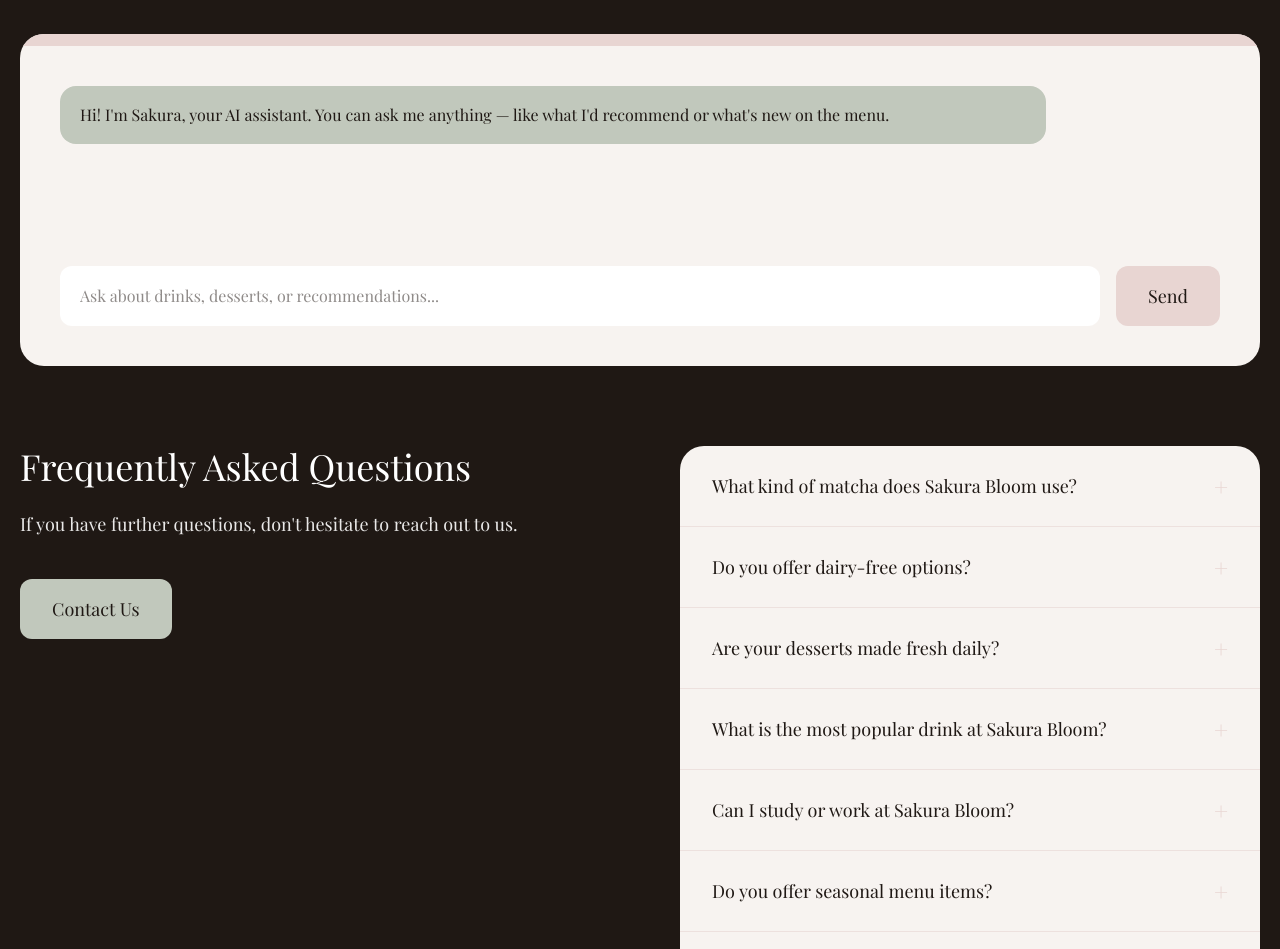
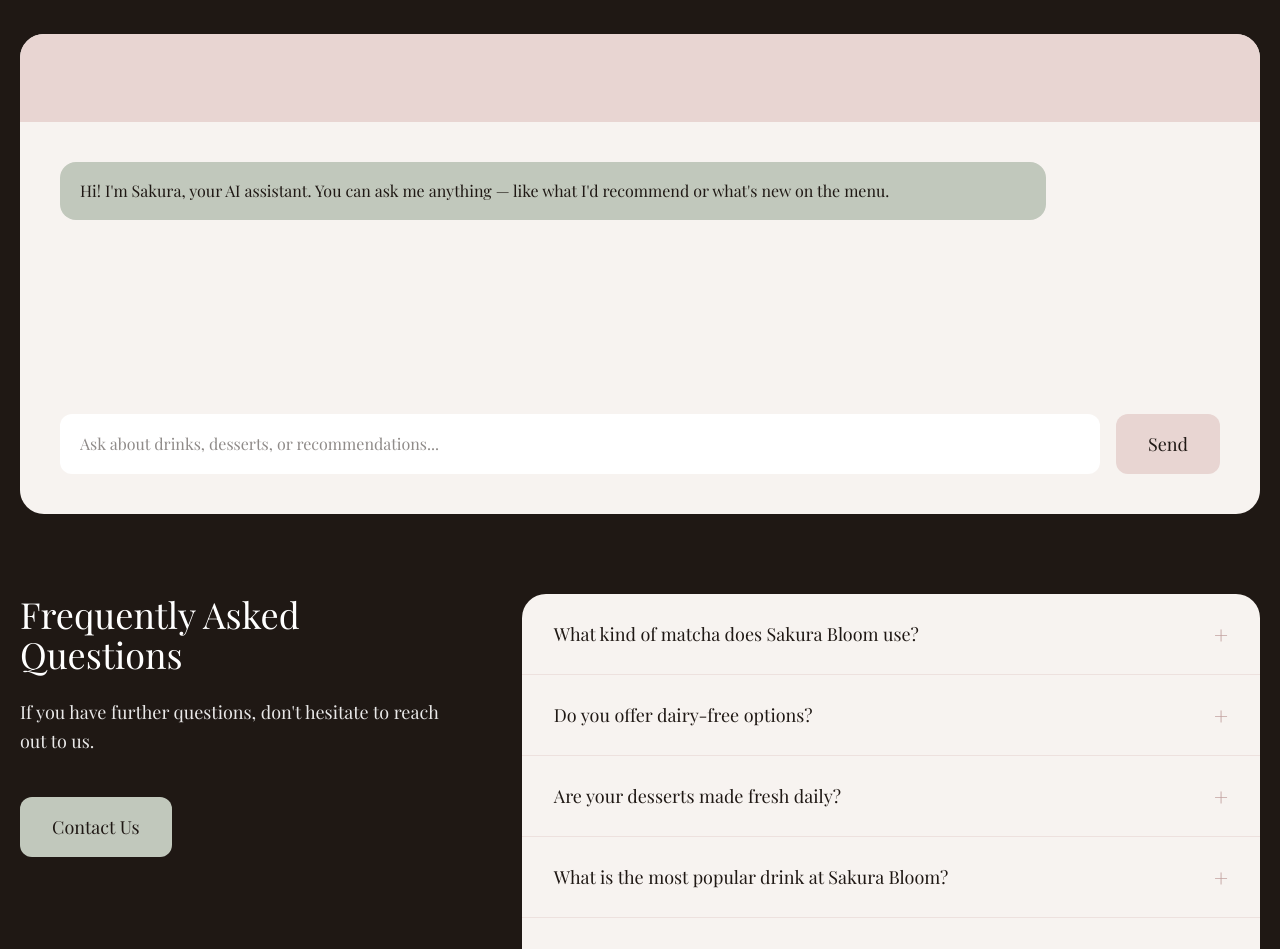
Before and after one commit to rebeccashinyan/restaurant-ai-assistant, a Next.js app: page /ask in a window 1280 px wide. Shown: the part 522-1471 px from the top of the page. Built offline with nearby package versions, Linux system fonts and the light colour scheme; a web font is replaced by a local one.

Commit message:
visit ask contact updated

```diff
--- a/app/ask/page.tsx
+++ b/app/ask/page.tsx
@@ -132,10 +132,10 @@
           Ask Our AI Assistant
         </h2>
 
-        <div className="overflow-hidden rounded-3xl bg-[#F7F3F0]">
-          <div className="h-3 bg-[#E8D5D2]" />
+        <div className="flex min-h-[420px] flex-col overflow-hidden rounded-3xl bg-[#F7F3F0] md:min-h-[480px]">
+          <div className="min-h-[72px] shrink-0 bg-[#E8D5D2] md:min-h-[88px]" />
 
-          <div className="flex min-h-[320px] flex-col p-8 md:p-10">
+          <div className="flex flex-1 flex-col p-8 md:p-10">
             <div className="flex-1 space-y-6">
               {messages.map((message, index) => (
                 <div
@@ -195,8 +195,8 @@
 
       {/* FAQ */}
       <section className="page-shell pb-28">
-        <div className="grid gap-16 lg:grid-cols-2 lg:gap-20">
-          <div>
+        <div className="grid gap-16 lg:grid-cols-[4fr_7fr] lg:items-start lg:gap-20">
+          <div className="min-w-0">
             <h2 className="mb-6 text-4xl font-serif text-white">
               Frequently Asked Questions
             </h2>
@@ -212,7 +212,7 @@
             </Link>
           </div>
 
-          <div className="overflow-hidden rounded-3xl bg-[#F7F3F0] text-[#1F1814]">
+          <div className="min-w-0 overflow-hidden rounded-3xl bg-[#F7F3F0] text-[#1F1814]">
             {faqItems.map((item, index) => {
               const isOpen = openFaq === index;
 
@@ -224,7 +224,7 @@
                     className="flex w-full items-center justify-between gap-4 px-8 py-6 text-left font-serif"
                   >
                     <span className="text-lg">{item.question}</span>
-                    <span className="shrink-0 text-2xl text-[#E8D5D2]">
+                    <span className="shrink-0 text-2xl text-[#C09F9D]">
                       {isOpen ? "−" : "+"}
                     </span>
                   </button>
--- a/app/contact/page.tsx
+++ b/app/contact/page.tsx
@@ -6,8 +6,8 @@
       <PageHero title="Contact Us" />
 
       <section className="page-shell py-20">
-        <div className="grid gap-16 lg:grid-cols-2 lg:gap-20">
-          <div>
+        <div className="grid gap-16 lg:grid-cols-[7fr_4fr] lg:items-start lg:gap-20">
+          <div className="min-w-0">
             <h2 className="mb-8 font-serif text-4xl text-white">
               Send Us a Message
             </h2>
@@ -79,7 +79,7 @@
             </form>
           </div>
 
-          <div className="font-serif lg:pt-20">
+          <div className="min-w-0 font-serif lg:pt-20">
             <div className="space-y-8">
               <div>
                 <p className="mb-2 text-xl font-bold text-white">Phone</p>
--- a/app/visit/page.tsx
+++ b/app/visit/page.tsx
@@ -6,8 +6,8 @@
       <PageHero title="Visit Us" />
 
       <section className="page-shell py-20">
-        <div className="grid items-start gap-10 lg:grid-cols-2 lg:gap-16">
-          <div className="space-y-10 font-serif lg:pt-4">
+        <div className="grid items-start gap-10 lg:grid-cols-[4fr_7fr] lg:gap-16">
+          <div className="min-w-0 space-y-10 font-serif lg:ml-auto lg:max-w-xs lg:pl-10 lg:pt-24">
             <div>
               <p className="mb-3 text-xl font-bold text-white">Address</p>
               <p className="text-lg leading-relaxed text-white/90">
@@ -27,7 +27,7 @@
             </div>
           </div>
 
-          <div>
+          <div className="min-w-0">
             <h2 className="mb-4 font-serif text-4xl text-white">
               Find Us on Google Maps
             </h2>
```
